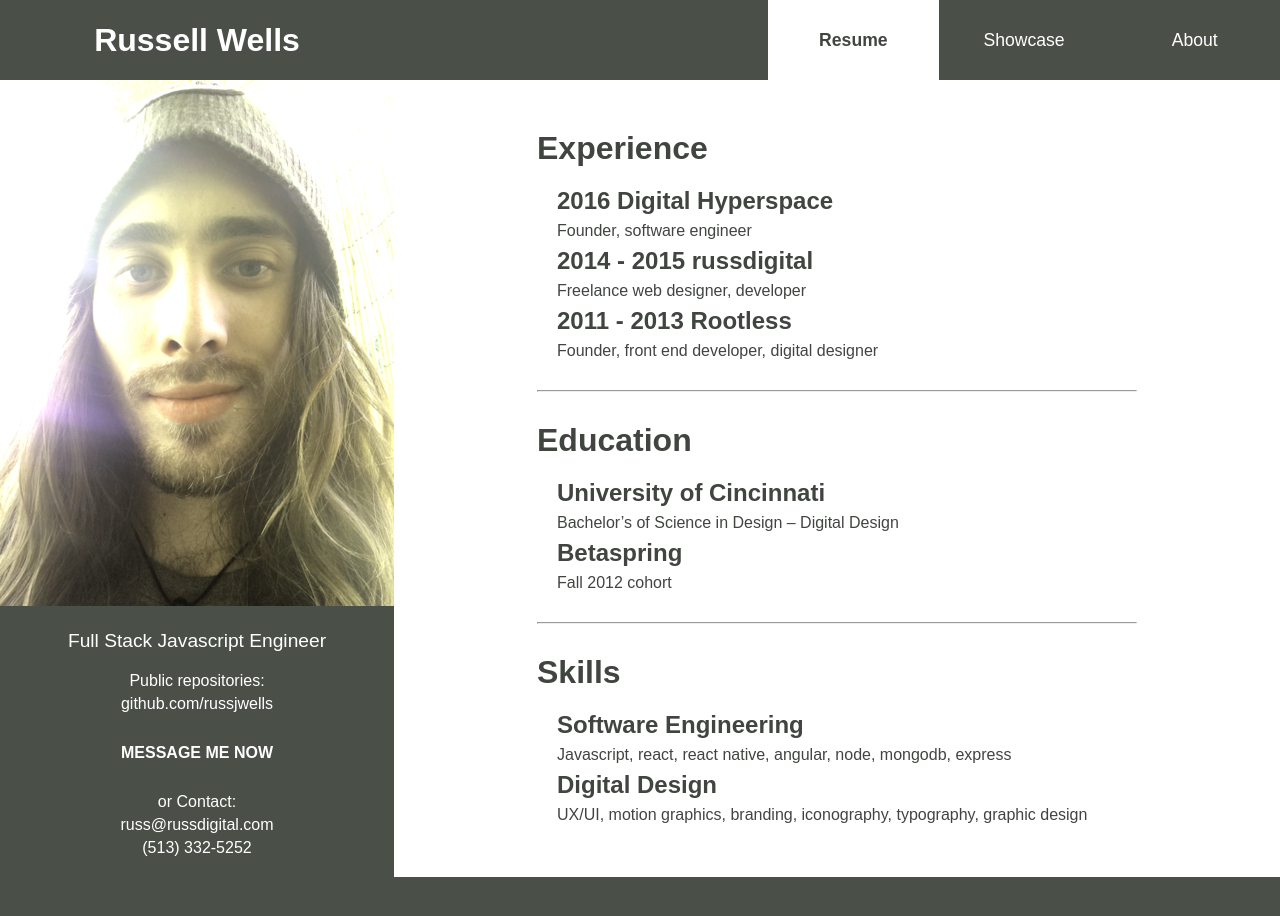
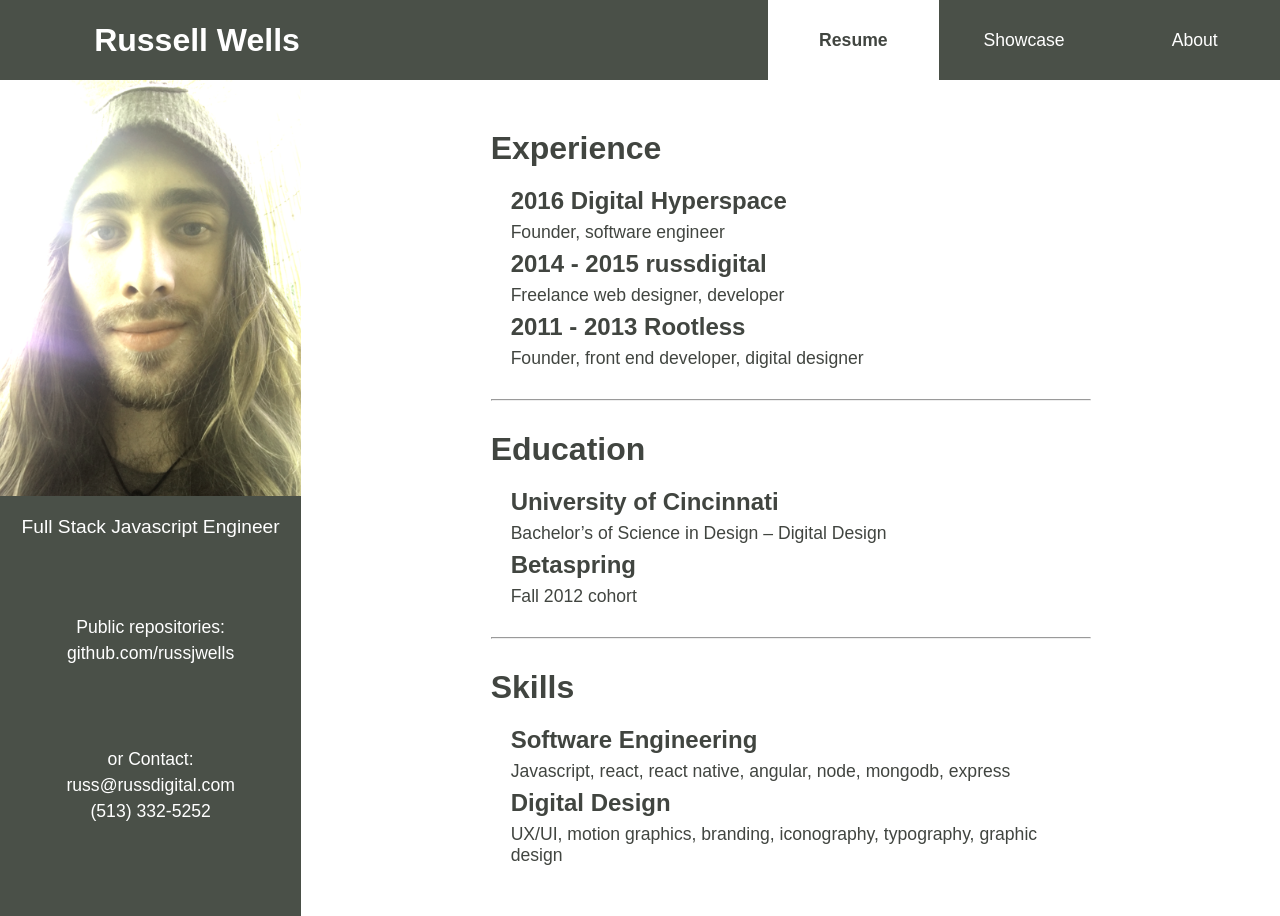
Before and after one commit to russjwells/russellwellsonline, a React (Create React App) app: page / in a window 1280 px wide. Before the commit the page ends 877 px from the top, so only its background shows below. Built offline with nearby package versions, Linux system fonts and the light colour scheme.

Commit message:
flex styles

```diff
--- a/src/App.css
+++ b/src/App.css
@@ -1,3 +1,12 @@
+@media only screen and (min-width:1000px;){
+
+}
+@media only screen and (max-width:1000px;){
+  .Content{
+    flex-direction: column;
+  }
+}
+
 #root, .App, .Site, html, body {
   height: 100%;
   margin: 0;
@@ -21,6 +30,7 @@ h1 {
 p {
   font-family: abel, sans-serif;
   margin: 5px 20px;
+  font-size: 1.1em;
 }
 hr{
   margin: 30px 0px;
@@ -139,7 +149,16 @@ img {
   text-align: center;
   flex-direction: column;
   z-index: 1;
+  display: flex;
+  justify-content: flex-start;
 
+}
+.Headshot{
+  width: 100%;
+  background-position: center top;
+  background-size: cover;
+  background-repeat: no-repeat;
+  flex-grow: 3;
 }
 .Rightside {
   background-color: #FEFFF8;
@@ -153,6 +172,12 @@ img {
   display: flex;
 
 }
+.Sidebardata{
+  display: flex;
+  justify-content: space-between;
+  flex-direction: column;
+  flex-grow: 1;
+}
 .Oneliner{
   font-family: abel, sans-serif;
   margin: 20px 0px;
@@ -165,12 +190,14 @@ img {
   margin: 20px 0px;
 }
 .Message{
-  align-self: flex-end;
   height: 40px;
   line-height: 40px;
   font-family: abel, sans-serif;
   font-weight: bold;
   margin: 10px 0px;
+  width: 100%;
+  text-align: center;
+  vertical-align: middle;
 }
 
 .Message:hover{
--- a/src/Sidebar.js
+++ b/src/Sidebar.js
@@ -3,23 +3,34 @@ import headshot from './rwo_headshot.png'
 
 class Sidebar extends Component {
   render(){
+    var divStyle = {
+      backgroundImage: 'url(' + headshot + ')'
+    }
     return (
       <div className="Sidebar">
+        <div className="Headshot" style={divStyle}></div>
+        {/*
           <img src={headshot} alt="headshot" width="394" height="526"/>
+          */}
+        <div className="Sidebardata">
           <div className="Oneliner">Full Stack Javascript Engineer</div>
           <div className="PublicRepos">
             <p>Public repositories:</p>
             <p>github.com/russjwells</p>
           </div>
-        <div className="Message">
-          MESSAGE ME NOW
-        </div>
+
           <div className="QuickContacts">
             <p>or Contact:</p>
             <p>russ@russdigital.com</p>
             <p>(513) 332-5252</p>
           </div>
+          <div></div>
+          <div></div>
 
+          {/*<div className="Message">
+            MESSAGE ME NOW
+          </div>*/}
+        </div>
       </div>
     );
   }
```
Also changed, not shown: src/ProjectList.js (line endings or trailing spaces). Lines whose indentation alone changed are shown as unchanged.
